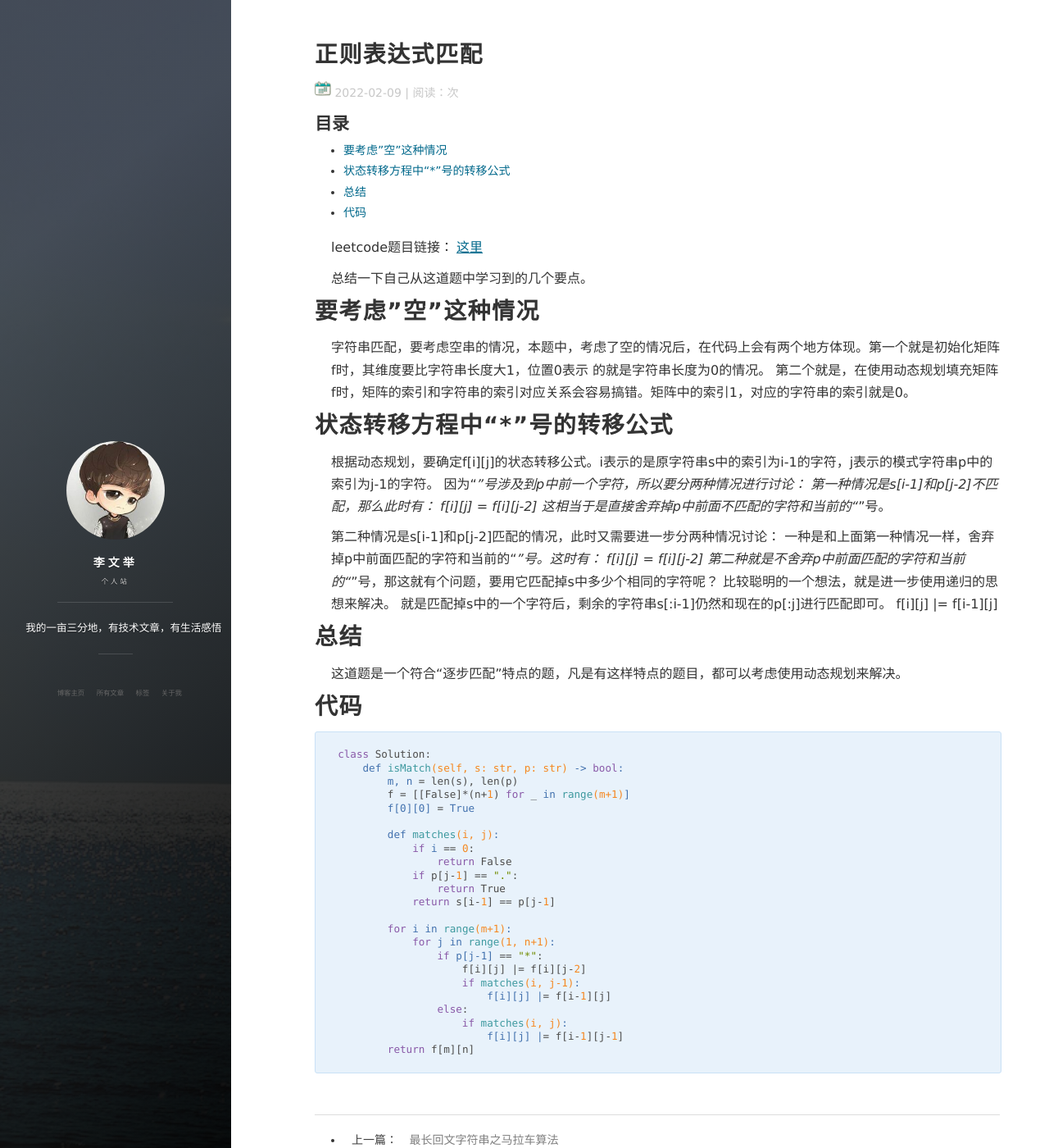
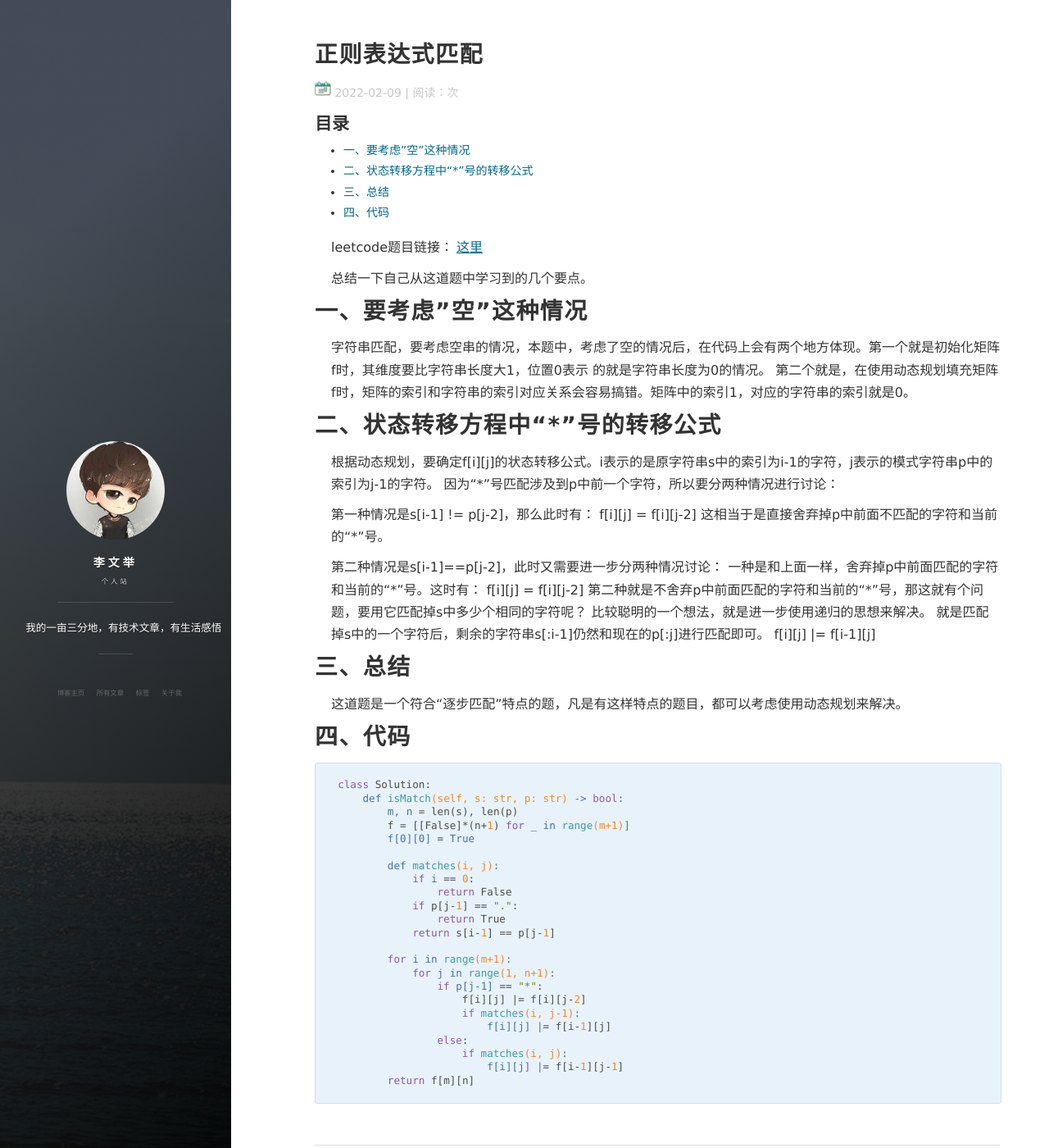
Before and after one commit to liwenju0/liwenju0.github.io, a Jekyll site: the page built from _posts/2022-02-10-正则表达式匹配.md, in a window 1280 px wide and 1400 px high. Shown: the whole window at 82% size. Built offline with Jekyll 4.4.1, drawn with Linux system fonts in a browser that asks for light colours; nearby versions of some CDN libraries; comment, search, counter and statistics services are not loaded.

Commit message:
修改markdown格式

````diff
--- a/_posts/2022-02-10-正则表达式匹配.md
+++ b/_posts/2022-02-10-正则表达式匹配.md
@@ -5,36 +5,38 @@ date:   2022-02-09 10:04:08 +0800
 tags: leetcode
 ---
 
+
 leetcode题目链接：[这里](https://leetcode-cn.com/problems/regular-expression-matching/)
 
 总结一下自己从这道题中学习到的几个要点。
 
-# 要考虑"空"这种情况
+# 一、要考虑"空"这种情况
 字符串匹配，要考虑空串的情况，本题中，考虑了空的情况后，在代码上会有两个地方体现。第一个就是初始化矩阵f时，其维度要比字符串长度大1，位置0表示
 的就是字符串长度为0的情况。
 第二个就是，在使用动态规划填充矩阵f时，矩阵的索引和字符串的索引对应关系会容易搞错。矩阵中的索引1，对应的字符串的索引就是0。
 
-# 状态转移方程中“*”号的转移公式
+# 二、状态转移方程中“*”号的转移公式
 根据动态规划，要确定f[i][j]的状态转移公式。i表示的是原字符串s中的索引为i-1的字符，j表示的模式字符串p中的索引为j-1的字符。
-因为“*”号涉及到p中前一个字符，所以要分两种情况进行讨论：
-第一种情况是s[i-1]和p[j-2]不匹配，那么此时有：
+因为“\*”号匹配涉及到p中前一个字符，所以要分两种情况进行讨论：
+
+第一种情况是s[i-1] != p[j-2]，那么此时有：
 f[i][j] = f[i][j-2]
-这相当于是直接舍弃掉p中前面不匹配的字符和当前的“*”号。
+这相当于是直接舍弃掉p中前面不匹配的字符和当前的“\*”号。
 
-第二种情况是s[i-1]和p[j-2]匹配的情况，此时又需要进一步分两种情况讨论：
-一种是和上面第一种情况一样，舍弃掉p中前面匹配的字符和当前的“*”号。这时有：
+第二种情况是s[i-1]==p[j-2]，此时又需要进一步分两种情况讨论：
+一种是和上面一样，舍弃掉p中前面匹配的字符和当前的“\*”号。这时有：
 f[i][j] = f[i][j-2]
-第二种就是不舍弃p中前面匹配的字符和当前的“*”号，那这就有个问题，要用它匹配掉s中多少个相同的字符呢？
+第二种就是不舍弃p中前面匹配的字符和当前的“\*”号，那这就有个问题，要用它匹配掉s中多少个相同的字符呢？
 比较聪明的一个想法，就是进一步使用递归的思想来解决。
 就是匹配掉s中的一个字符后，剩余的字符串s[:i-1]仍然和现在的p[:j]进行匹配即可。
 f[i][j] |= f[i-1][j]
 
-# 总结
+# 三、总结
 这道题是一个符合“逐步匹配”特点的题，凡是有这样特点的题目，都可以考虑使用动态规划来解决。
 
 
 
-# 代码
+# 四、代码
 ```python
 class Solution:
     def isMatch(self, s: str, p: str) -> bool:
````
